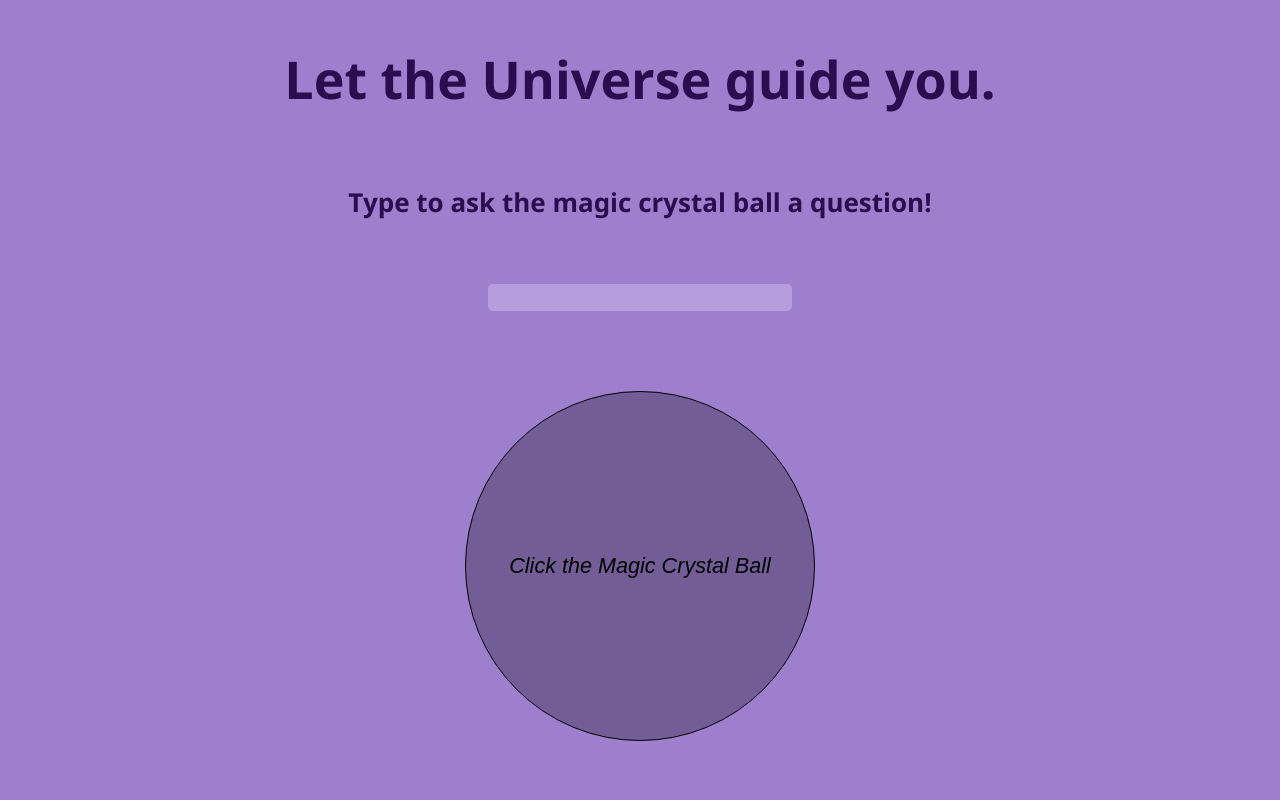
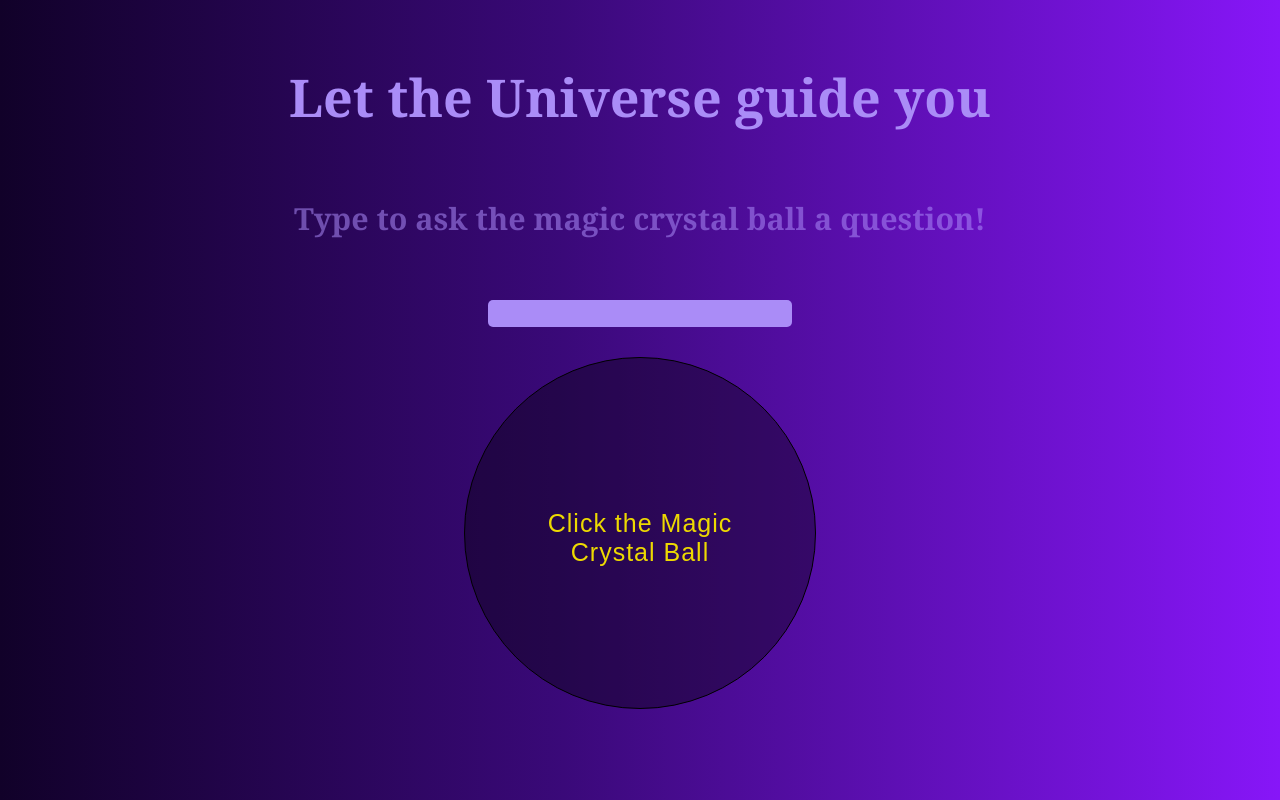
Before and after one commit to Carla-Margara/crystalball-app, a React (Create React App) app: page / in a window 1280 px wide. Built offline with nearby package versions, Linux system fonts and the light colour scheme.

Commit message:
Updated App.css and Answers.css
To change the overall styling

```diff
--- a/src/Answers.css
+++ b/src/Answers.css
@@ -13,26 +13,54 @@
   margin-top: 30px;
   border-radius: 5px;
   border-width: 0px;
-  background-color: rgba(217, 207, 242, 0.379);
+  background-color: rgb(170, 140, 247);
+  font-family: Cambria, Cochin, Georgia, Times, "Times New Roman", serif;
+  font-size: 20px;
+  text-align: center;
 }
 
-.Answers p {
-  font-family: fantasy;
-  font-size: 35px;
-  color: rgb(219, 193, 0);
-}
-
-.Answers button {
-  font-family: fantasy;
-  font-size: larger;
-  font-style: italic;
-  color: rgb(0, 0, 0);
-  background-color: rgba(0, 0, 0, 0.271);
+.crystal-ball {
+  background-color: rgba(0, 0, 0, 0.372);
   border: 1px solid black;
   border-radius: 50%;
   width: 350px;
   height: 350px;
-  margin-top: 80px;
-  justify-content: center;
-  align-items: center;
+  margin: 0 auto;
+  margin-bottom: 30px;
+  margin-top: 30px;
 }
+
+.content {
+  background: rgba(0, 0, 0, 0);
+  width: 70%;
+  height: 40%;
+  margin: 43% auto;
+}
+
+.answer {
+  margin: 0 auto;
+  letter-spacing: 1px;
+  font-family: fantasy;
+  color: rgb(237, 217, 1);
+  font-size: 25px;
+  font-weight: 500;
+}
+.error {
+  margin: 0 auto;
+  border-radius: 50%;
+  color: rgb(237, 217, 1);
+  letter-spacing: 1px;
+  font-family: fantasy;
+  font-size: 25px;
+  font-weight: 500;
+}
+
+.Answers button {
+  letter-spacing: 1px;
+  font-family: fantasy;
+  color: rgb(237, 217, 1);
+  font-size: 25px;
+  font-weight: 500;
+  background: none;
+  border: none;
+}
--- a/src/App.css
+++ b/src/App.css
@@ -3,13 +3,26 @@
 }
 
 .App-header {
-  background-color: #9e7fcd;
+  background: linear-gradient(
+    90deg,
+    rgb(17, 1, 41) 0%,
+    rgb(58, 9, 121) 44%,
+    rgb(135, 22, 248) 100%
+  );
   min-height: 100vh;
   display: flex;
   flex-direction: column;
   align-items: center;
   justify-content: center;
   font-size: calc(10px + 2vmin);
-  font-family: "Segoe UI", Tahoma, Geneva, Verdana, sans-serif;
-  color: rgb(42, 12, 79);
+  font-family: Cambria, Cochin, Georgia, Times, "Times New Roman", serif;
+  color: rgb(170, 140, 247);
 }
+
+h1 {
+  margin-top: 50px;
+}
+
+h3 {
+  color: rgba(170, 140, 247, 0.544);
+}
--- a/src/App.js
+++ b/src/App.js
@@ -5,9 +5,9 @@ function App() {
   return (
     <div className="App">
       <header className="App-header">
-        <h1>Let the Universe guide you.</h1>
+        <h1>Let the Universe guide you</h1>
 
-        <h4>Type to ask the magic crystal ball a question!</h4>
+        <h3>Type to ask the magic crystal ball a question!</h3>
         <Answers />
       </header>
     </div>
```
